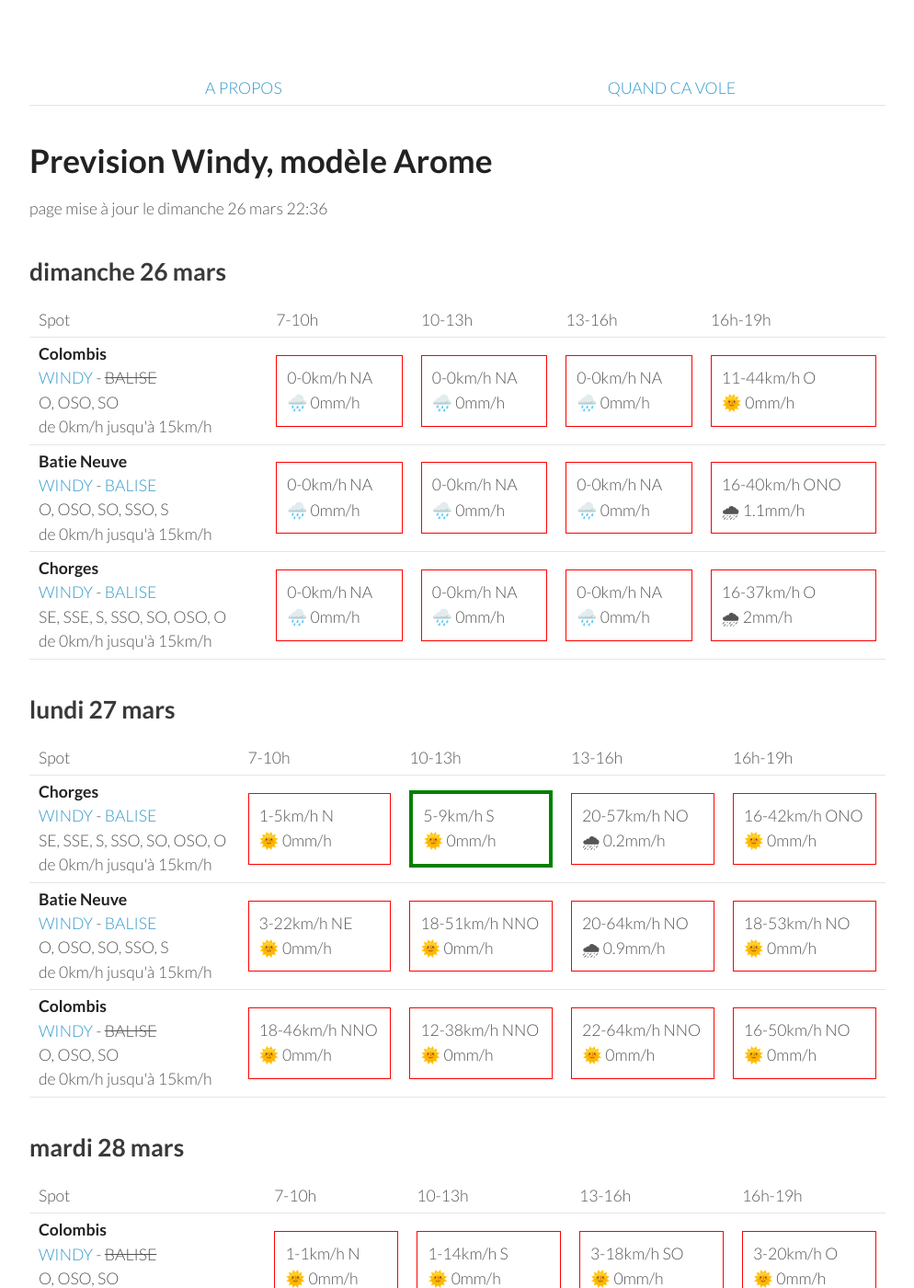
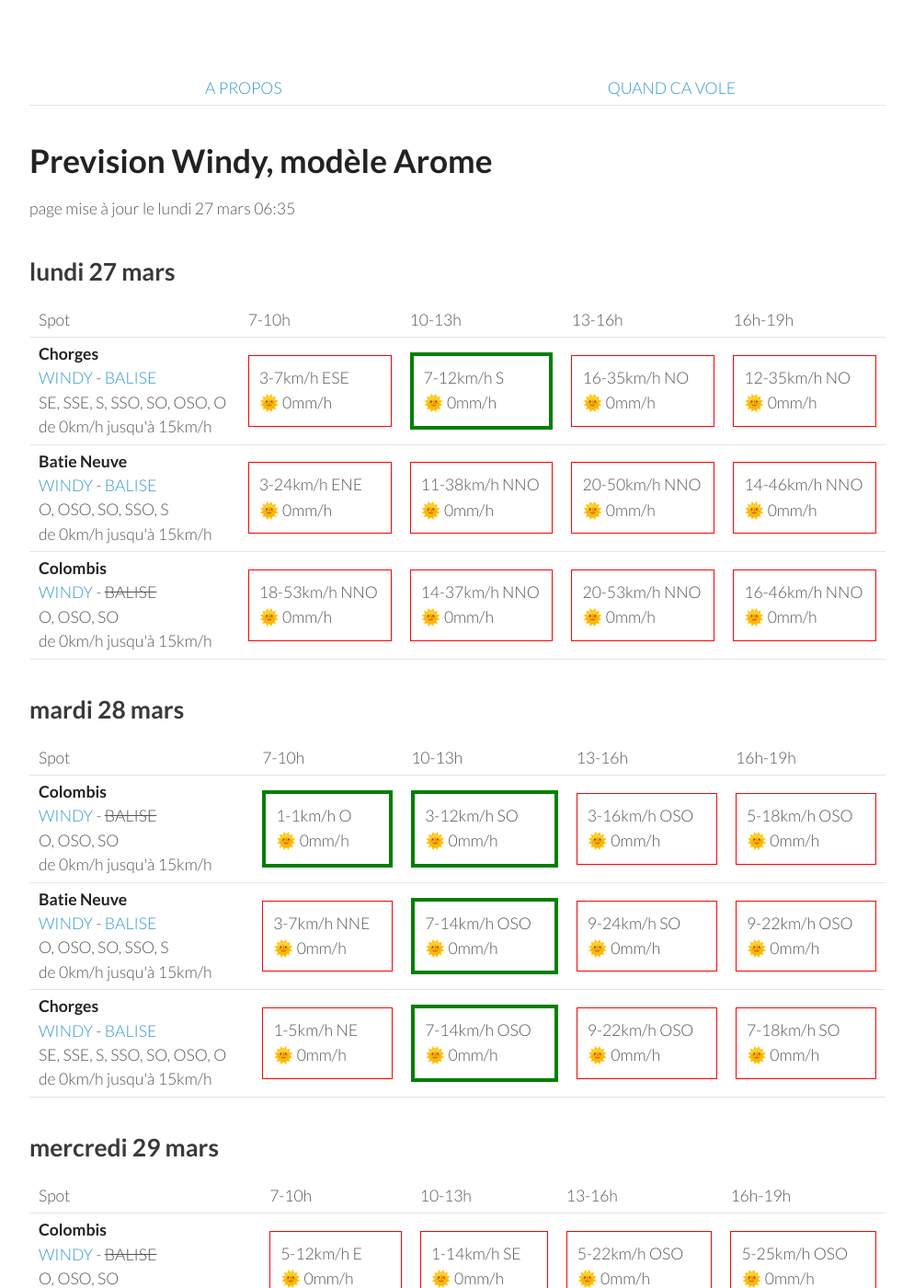
Before and after one commit to parapente-dans-le-nord/parapente-dans-le-nord.github.io, a Jekyll site: the page built from saint_andre.markdown, in a window 1280 px wide and 1400 px high. Shown: the whole window at 92% size, without its empty margins (26-1020 px from the left). Built offline with Jekyll 4.4.1, drawn with Linux system fonts in a browser that asks for light colours; some of the changed text lies outside the part shown.

Commit message:
update index.markdown

```diff
--- a/saint_andre.markdown
+++ b/saint_andre.markdown
@@ -7,51 +7,8 @@ title:  "Tous les spots"
 {: .links}
 
 # Prevision Windy, modèle Arome
-page mise à jour le dimanche 26 mars 22:36
+page mise à jour le lundi 27 mars 06:35
 
-## dimanche 26 mars
-
-{::nomarkdown}
-<table>
-  <tbody>
-    <tr>
-      <td>Spot</td>
-      <td>7-10h</td>
-      <td>10-13h</td>
-      <td>13-16h</td>
-      <td>16h-19h</td>
-    </tr>
-<tr>
-        <td><strong>Colombis</strong><br><a href="https://windy.com/44.494/6.216?44.559,6.262,10">WINDY</a> - <span class="no-balise"> BALISE </span><br> <span class="vent-favorable">O, OSO, SO</span><br><span class="force-vent">de 0km/h jusqu'à 15km/h</span> </td>
-
-            <td><div class="not-flyable"><p>0-0km/h NA</p><p>🌧️ 0mm/h</p></div></td>
-            <td><div class="not-flyable"><p>0-0km/h NA</p><p>🌧️ 0mm/h</p></div></td>
-            <td><div class="not-flyable"><p>0-0km/h NA</p><p>🌧️ 0mm/h</p></div></td>
-            <td><div class="not-flyable"><p>11-44km/h O</p><p>🌞 0mm/h</p></div></td>
-
-    </tr>
-<tr>
-        <td><strong>Batie Neuve</strong><br><a href="https://windy.com/44.584/6.236?44.559,6.262,10,m:eTtagly">WINDY</a> - <span class=""><a href="https://www.openwindmap.org/PP554">BALISE</a> </span><br> <span class="vent-favorable">O, OSO, SO, SSO, S</span><br><span class="force-vent">de 0km/h jusqu'à 15km/h</span> </td>
-
-            <td><div class="not-flyable"><p>0-0km/h NA</p><p>🌧️ 0mm/h</p></div></td>
-            <td><div class="not-flyable"><p>0-0km/h NA</p><p>🌧️ 0mm/h</p></div></td>
-            <td><div class="not-flyable"><p>0-0km/h NA</p><p>🌧️ 0mm/h</p></div></td>
-            <td><div class="not-flyable"><p>16-40km/h ONO</p><p>🌧 1.1mm/h</p></div></td>
-
-    </tr>
-<tr>
-        <td><strong>Chorges</strong><br><a href="https://windy.com/44.578/6.280?44.559,6.262,10">WINDY</a> - <span class=""><a href="https://www.openwindmap.org/PP554">BALISE</a> </span><br> <span class="vent-favorable">SE, SSE, S, SSO, SO, OSO, O</span><br><span class="force-vent">de 0km/h jusqu'à 15km/h</span> </td>
-
-            <td><div class="not-flyable"><p>0-0km/h NA</p><p>🌧️ 0mm/h</p></div></td>
-            <td><div class="not-flyable"><p>0-0km/h NA</p><p>🌧️ 0mm/h</p></div></td>
-            <td><div class="not-flyable"><p>0-0km/h NA</p><p>🌧️ 0mm/h</p></div></td>
-            <td><div class="not-flyable"><p>16-37km/h O</p><p>🌧 2mm/h</p></div></td>
-
-    </tr>
-
-</tbody>
-</table>
-{:/}
 ## lundi 27 mars
 
 {::nomarkdown}
@@ -67,30 +24,30 @@ page mise à jour le dimanche 26 mars 22:36
 <tr>
         <td><strong>Chorges</strong><br><a href="https://windy.com/44.578/6.280?44.559,6.262,10">WINDY</a> - <span class=""><a href="https://www.openwindmap.org/PP554">BALISE</a> </span><br> <span class="vent-favorable">SE, SSE, S, SSO, SO, OSO, O</span><br><span class="force-vent">de 0km/h jusqu'à 15km/h</span> </td>
 
-            <td><div class="not-flyable"><p>1-5km/h N</p><p>🌞 0mm/h</p></div></td>
-            <td><div class="flyable"><p>5-9km/h S</p><p>🌞 0mm/h</p></div></td>
-            <td><div class="not-flyable"><p>20-57km/h NO</p><p>🌧 0.2mm/h</p></div></td>
-            <td><div class="not-flyable"><p>16-42km/h ONO</p><p>🌞 0mm/h</p></div></td>
+            <td><div class="not-flyable"><p>3-7km/h ESE</p><p>🌞 0mm/h</p></div></td>
+            <td><div class="flyable"><p>7-12km/h S</p><p>🌞 0mm/h</p></div></td>
+            <td><div class="not-flyable"><p>16-35km/h NO</p><p>🌞 0mm/h</p></div></td>
+            <td><div class="not-flyable"><p>12-35km/h NO</p><p>🌞 0mm/h</p></div></td>
 
 
     </tr>
 <tr>
         <td><strong>Batie Neuve</strong><br><a href="https://windy.com/44.584/6.236?44.559,6.262,10,m:eTtagly">WINDY</a> - <span class=""><a href="https://www.openwindmap.org/PP554">BALISE</a> </span><br> <span class="vent-favorable">O, OSO, SO, SSO, S</span><br><span class="force-vent">de 0km/h jusqu'à 15km/h</span> </td>
 
-            <td><div class="not-flyable"><p>3-22km/h NE</p><p>🌞 0mm/h</p></div></td>
-            <td><div class="not-flyable"><p>18-51km/h NNO</p><p>🌞 0mm/h</p></div></td>
-            <td><div class="not-flyable"><p>20-64km/h NO</p><p>🌧 0.9mm/h</p></div></td>
-            <td><div class="not-flyable"><p>18-53km/h NO</p><p>🌞 0mm/h</p></div></td>
+            <td><div class="not-flyable"><p>3-24km/h ENE</p><p>🌞 0mm/h</p></div></td>
+            <td><div class="not-flyable"><p>11-38km/h NNO</p><p>🌞 0mm/h</p></div></td>
+            <td><div class="not-flyable"><p>20-50km/h NNO</p><p>🌞 0mm/h</p></div></td>
+            <td><div class="not-flyable"><p>14-46km/h NNO</p><p>🌞 0mm/h</p></div></td>
 
 
     </tr>
 <tr>
         <td><strong>Colombis</strong><br><a href="https://windy.com/44.494/6.216?44.559,6.262,10">WINDY</a> - <span class="no-balise"> BALISE </span><br> <span class="vent-favorable">O, OSO, SO</span><br><span class="force-vent">de 0km/h jusqu'à 15km/h</span> </td>
 
-            <td><div class="not-flyable"><p>18-46km/h NNO</p><p>🌞 0mm/h</p></div></td>
-            <td><div class="not-flyable"><p>12-38km/h NNO</p><p>🌞 0mm/h</p></div></td>
-            <td><div class="not-flyable"><p>22-64km/h NNO</p><p>🌞 0mm/h</p></div></td>
-            <td><div class="not-flyable"><p>16-50km/h NO</p><p>🌞 0mm/h</p></div></td>
+            <td><div class="not-flyable"><p>18-53km/h NNO</p><p>🌞 0mm/h</p></div></td>
+            <td><div class="not-flyable"><p>14-37km/h NNO</p><p>🌞 0mm/h</p></div></td>
+            <td><div class="not-flyable"><p>20-53km/h NNO</p><p>🌞 0mm/h</p></div></td>
+            <td><div class="not-flyable"><p>16-46km/h NNO</p><p>🌞 0mm/h</p></div></td>
 
 
     </tr>
@@ -113,30 +70,30 @@ page mise à jour le dimanche 26 mars 22:36
 <tr>
         <td><strong>Colombis</strong><br><a href="https://windy.com/44.494/6.216?44.559,6.262,10">WINDY</a> - <span class="no-balise"> BALISE </span><br> <span class="vent-favorable">O, OSO, SO</span><br><span class="force-vent">de 0km/h jusqu'à 15km/h</span> </td>
 
-            <td><div class="not-flyable"><p>1-1km/h N</p><p>🌞 0mm/h</p></div></td>
-            <td><div class="not-flyable"><p>1-14km/h S</p><p>🌞 0mm/h</p></div></td>
-            <td><div class="not-flyable"><p>3-18km/h SO</p><p>🌞 0mm/h</p></div></td>
-            <td><div class="not-flyable"><p>3-20km/h O</p><p>🌞 0mm/h</p></div></td>
+            <td><div class="flyable"><p>1-1km/h O</p><p>🌞 0mm/h</p></div></td>
+            <td><div class="flyable"><p>3-12km/h SO</p><p>🌞 0mm/h</p></div></td>
+            <td><div class="not-flyable"><p>3-16km/h OSO</p><p>🌞 0mm/h</p></div></td>
+            <td><div class="not-flyable"><p>5-18km/h OSO</p><p>🌞 0mm/h</p></div></td>
 
 
     </tr>
 <tr>
         <td><strong>Batie Neuve</strong><br><a href="https://windy.com/44.584/6.236?44.559,6.262,10,m:eTtagly">WINDY</a> - <span class=""><a href="https://www.openwindmap.org/PP554">BALISE</a> </span><br> <span class="vent-favorable">O, OSO, SO, SSO, S</span><br><span class="force-vent">de 0km/h jusqu'à 15km/h</span> </td>
 
-            <td><div class="not-flyable"><p>3-5km/h NE</p><p>🌞 0mm/h</p></div></td>
-            <td><div class="not-flyable"><p>3-20km/h S</p><p>🌞 0mm/h</p></div></td>
-            <td><div class="not-flyable"><p>5-24km/h SSO</p><p>🌞 0mm/h</p></div></td>
-            <td><div class="not-flyable"><p>5-25km/h SO</p><p>🌞 0mm/h</p></div></td>
+            <td><div class="not-flyable"><p>3-7km/h NNE</p><p>🌞 0mm/h</p></div></td>
+            <td><div class="flyable"><p>7-14km/h OSO</p><p>🌞 0mm/h</p></div></td>
+            <td><div class="not-flyable"><p>9-24km/h SO</p><p>🌞 0mm/h</p></div></td>
+            <td><div class="not-flyable"><p>9-22km/h OSO</p><p>🌞 0mm/h</p></div></td>
 
 
     </tr>
 <tr>
         <td><strong>Chorges</strong><br><a href="https://windy.com/44.578/6.280?44.559,6.262,10">WINDY</a> - <span class=""><a href="https://www.openwindmap.org/PP554">BALISE</a> </span><br> <span class="vent-favorable">SE, SSE, S, SSO, SO, OSO, O</span><br><span class="force-vent">de 0km/h jusqu'à 15km/h</span> </td>
 
-            <td><div class="not-flyable"><p>1-3km/h N</p><p>🌞 0mm/h</p></div></td>
-            <td><div class="not-flyable"><p>3-20km/h SSO</p><p>🌞 0mm/h</p></div></td>
-            <td><div class="not-flyable"><p>5-22km/h SSO</p><p>🌞 0mm/h</p></div></td>
-            <td><div class="not-flyable"><p>3-25km/h SO</p><p>🌞 0mm/h</p></div></td>
+            <td><div class="not-flyable"><p>1-5km/h NE</p><p>🌞 0mm/h</p></div></td>
+            <td><div class="flyable"><p>7-14km/h OSO</p><p>🌞 0mm/h</p></div></td>
+            <td><div class="not-flyable"><p>9-22km/h OSO</p><p>🌞 0mm/h</p></div></td>
+            <td><div class="not-flyable"><p>7-18km/h SO</p><p>🌞 0mm/h</p></div></td>
 
 
     </tr>
@@ -159,10 +116,10 @@ page mise à jour le dimanche 26 mars 22:36
 <tr>
         <td><strong>Colombis</strong><br><a href="https://windy.com/44.494/6.216?44.559,6.262,10">WINDY</a> - <span class="no-balise"> BALISE </span><br> <span class="vent-favorable">O, OSO, SO</span><br><span class="force-vent">de 0km/h jusqu'à 15km/h</span> </td>
 
-            <td><div class="not-flyable"><p>5-14km/h E</p><p>🌞 0mm/h</p></div></td>
+            <td><div class="not-flyable"><p>5-12km/h E</p><p>🌞 0mm/h</p></div></td>
             <td><div class="not-flyable"><p>1-14km/h SE</p><p>🌞 0mm/h</p></div></td>
-            <td><div class="not-flyable"><p>5-22km/h SO</p><p>🌞 0mm/h</p></div></td>
-            <td><div class="not-flyable"><p>7-25km/h SO</p><p>🌞 0mm/h</p></div></td>
+            <td><div class="not-flyable"><p>5-22km/h OSO</p><p>🌞 0mm/h</p></div></td>
+            <td><div class="not-flyable"><p>5-25km/h OSO</p><p>🌞 0mm/h</p></div></td>
 
 
     </tr>
@@ -170,9 +127,9 @@ page mise à jour le dimanche 26 mars 22:36
         <td><strong>Batie Neuve</strong><br><a href="https://windy.com/44.584/6.236?44.559,6.262,10,m:eTtagly">WINDY</a> - <span class=""><a href="https://www.openwindmap.org/PP554">BALISE</a> </span><br> <span class="vent-favorable">O, OSO, SO, SSO, S</span><br><span class="force-vent">de 0km/h jusqu'à 15km/h</span> </td>
 
             <td><div class="not-flyable"><p>3-18km/h NE</p><p>🌞 0mm/h</p></div></td>
-            <td><div class="not-flyable"><p>3-20km/h SSO</p><p>🌞 0mm/h</p></div></td>
+            <td><div class="not-flyable"><p>3-20km/h S</p><p>🌞 0mm/h</p></div></td>
             <td><div class="not-flyable"><p>7-27km/h SO</p><p>🌞 0mm/h</p></div></td>
-            <td><div class="not-flyable"><p>7-31km/h SO</p><p>🌞 0mm/h</p></div></td>
+            <td><div class="not-flyable"><p>7-29km/h SO</p><p>🌞 0mm/h</p></div></td>
 
 
     </tr>
@@ -180,8 +137,8 @@ page mise à jour le dimanche 26 mars 22:36
         <td><strong>Chorges</strong><br><a href="https://windy.com/44.578/6.280?44.559,6.262,10">WINDY</a> - <span class=""><a href="https://www.openwindmap.org/PP554">BALISE</a> </span><br> <span class="vent-favorable">SE, SSE, S, SSO, SO, OSO, O</span><br><span class="force-vent">de 0km/h jusqu'à 15km/h</span> </td>
 
             <td><div class="not-flyable"><p>3-20km/h NE</p><p>🌞 0mm/h</p></div></td>
-            <td><div class="not-flyable"><p>3-22km/h SSO</p><p>🌞 0mm/h</p></div></td>
-            <td><div class="not-flyable"><p>5-27km/h SO</p><p>🌞 0mm/h</p></div></td>
+            <td><div class="not-flyable"><p>3-20km/h S</p><p>🌞 0mm/h</p></div></td>
+            <td><div class="not-flyable"><p>7-27km/h SO</p><p>🌞 0mm/h</p></div></td>
             <td><div class="not-flyable"><p>7-31km/h SO</p><p>🌞 0mm/h</p></div></td>
 
 
@@ -205,17 +162,17 @@ page mise à jour le dimanche 26 mars 22:36
 <tr>
         <td><strong>Colombis</strong><br><a href="https://windy.com/44.494/6.216?44.559,6.262,10">WINDY</a> - <span class="no-balise"> BALISE </span><br> <span class="vent-favorable">O, OSO, SO</span><br><span class="force-vent">de 0km/h jusqu'à 15km/h</span> </td>
 
-            <td><div class="not-flyable"><p>3-12km/h E</p><p>🌞 0mm/h</p></div></td>
-            <td><div class="not-flyable"><p>5-24km/h ONO</p><p>🌧 1.9mm/h</p></div></td>
-            <td><div class="not-flyable"><p>1-25km/h ESE</p><p>🌧 1.1mm/h</p></div></td>
-            <td><div class="not-flyable"><p>5-20km/h O</p><p>🌧 0.2mm/h</p></div></td>
+            <td><div class="not-flyable"><p>3-9km/h ENE</p><p>🌞 0mm/h</p></div></td>
+            <td><div class="not-flyable"><p>3-16km/h ONO</p><p>🌞 0mm/h</p></div></td>
+            <td><div class="not-flyable"><p>9-25km/h NO</p><p>🌧 0.2mm/h</p></div></td>
+            <td><div class="not-flyable"><p>0-29km/h SSO</p><p>🌧 0.9mm/h</p></div></td>
 
 
     </tr>
 <tr>
         <td><strong>Batie Neuve</strong><br><a href="https://windy.com/44.584/6.236?44.559,6.262,10,m:eTtagly">WINDY</a> - <span class=""><a href="https://www.openwindmap.org/PP554">BALISE</a> </span><br> <span class="vent-favorable">O, OSO, SO, SSO, S</span><br><span class="force-vent">de 0km/h jusqu'à 15km/h</span> </td>
 
-            <td><div class="not-flyable"><p>3-14km/h NE</p><p>🌞 0mm/h</p></div></td>
+            <td><div class="not-flyable"><p>5-14km/h NE</p><p>🌞 0mm/h</p></div></td>
             <td><div class="not-flyable"><p>1-18km/h SO</p><p>🌞 0mm/h</p></div></td>
             <td><div class="not-flyable"><p>5-22km/h NNO</p><p>🌧 7mm/h</p></div></td>
             <td><div class="not-flyable"><p>1-35km/h OSO</p><p>🌧 6mm/h</p></div></td>
@@ -225,8 +182,8 @@ page mise à jour le dimanche 26 mars 22:36
 <tr>
         <td><strong>Chorges</strong><br><a href="https://windy.com/44.578/6.280?44.559,6.262,10">WINDY</a> - <span class=""><a href="https://www.openwindmap.org/PP554">BALISE</a> </span><br> <span class="vent-favorable">SE, SSE, S, SSO, SO, OSO, O</span><br><span class="force-vent">de 0km/h jusqu'à 15km/h</span> </td>
 
-            <td><div class="not-flyable"><p>3-16km/h NE</p><p>🌞 0mm/h</p></div></td>
-            <td><div class="not-flyable"><p>1-20km/h O</p><p>🌞 0mm/h</p></div></td>
+            <td><div class="not-flyable"><p>5-16km/h NE</p><p>🌞 0mm/h</p></div></td>
+            <td><div class="not-flyable"><p>1-20km/h OSO</p><p>🌞 0mm/h</p></div></td>
             <td><div class="not-flyable"><p>5-24km/h NO</p><p>🌧 7mm/h</p></div></td>
             <td><div class="not-flyable"><p>1-37km/h OSO</p><p>🌧 6mm/h</p></div></td>
 
@@ -261,10 +218,10 @@ page mise à jour le dimanche 26 mars 22:36
 <tr>
         <td><strong>Colombis</strong><br><a href="https://windy.com/44.494/6.216?44.559,6.262,10">WINDY</a> - <span class="no-balise"> BALISE </span><br> <span class="vent-favorable">O, OSO, SO</span><br><span class="force-vent">de 0km/h jusqu'à 15km/h</span> </td>
 
-            <td><div class="not-flyable"><p>5-16km/h ENE</p><p>🌞 0mm/h</p></div></td>
-            <td><div class="not-flyable"><p>3-16km/h NE</p><p>🌧 1.2mm/h</p></div></td>
+            <td><div class="not-flyable"><p>5-16km/h ESE</p><p>🌞 0mm/h</p></div></td>
+            <td><div class="not-flyable"><p>1-18km/h SE</p><p>🌞 0mm/h</p></div></td>
+            <td><div class="not-flyable"><p>1-18km/h NE</p><p>🌧 0.4mm/h</p></div></td>
             <td><div class="not-flyable"><p>1-16km/h NNE</p><p>🌧 1.6mm/h</p></div></td>
-            <td><div class="not-flyable"><p>0-16km/h N</p><p>🌧 2.3mm/h</p></div></td>
 
 
     </tr>
```
